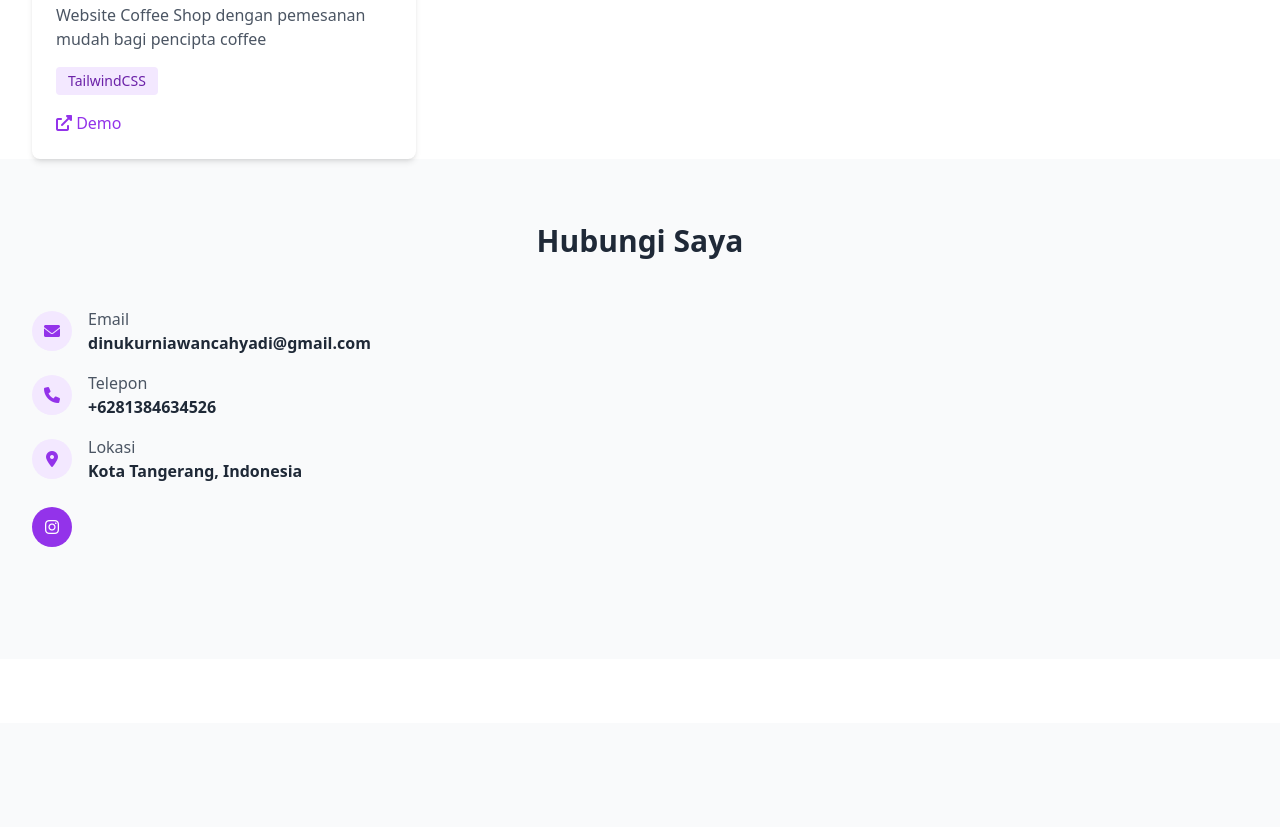
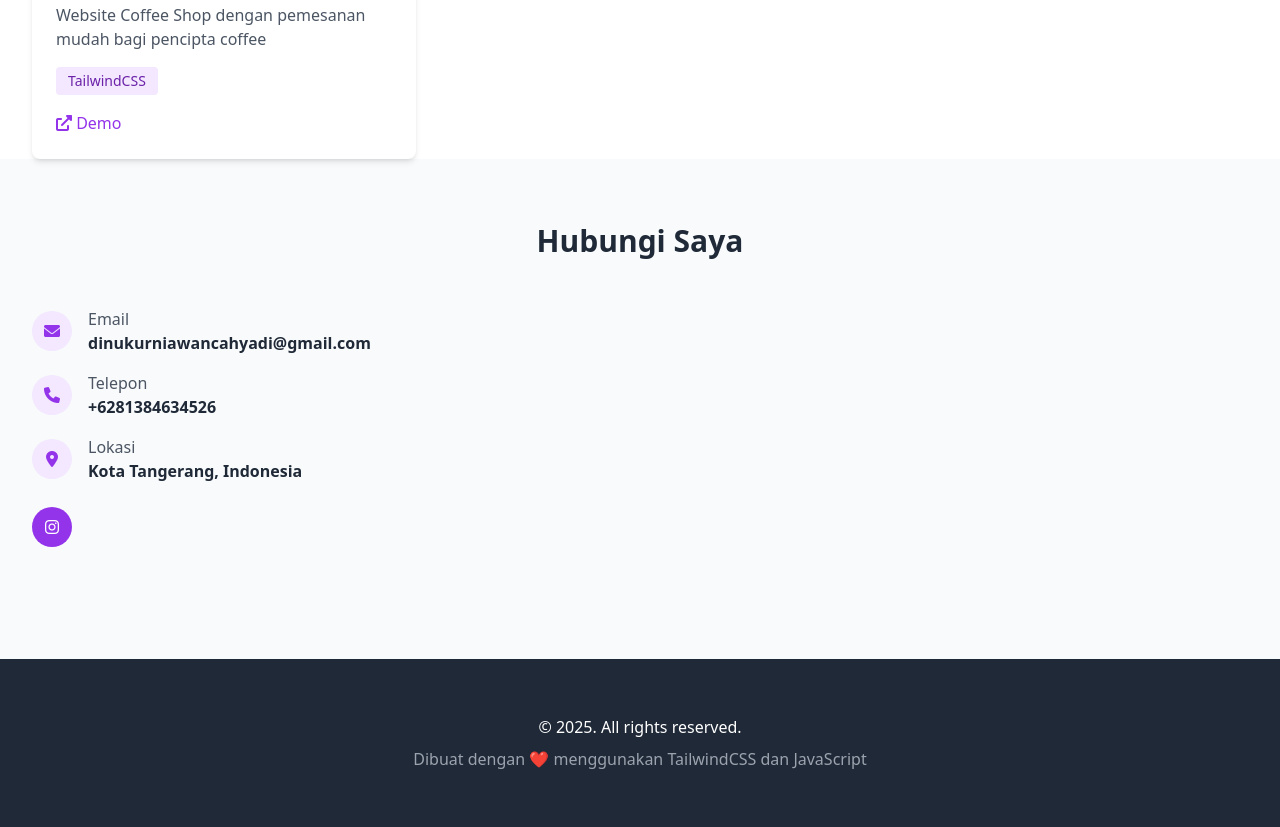
Before and after one commit to DinuKurniawan/Portofolio, a website: page index.html in a window 1280 px wide. Shown: the part 2305-3132 px from the top of the page. Before the commit the page ends 3028 px from the top, so only its background shows below. Drawn offline with nearby package versions, Linux system fonts and the light colour scheme.

Commit message:
ubah index

```diff
--- a/index.html
+++ b/index.html
@@ -763,7 +763,7 @@
       </section>
 
       <!-- Footer -->
-      <!-- <footer class="bg-gray-800 text-white py-14 -mb-24">
+      <footer class="bg-gray-800 text-white py-14 -mb-24">
         <div class="max-w-7xl mx-auto px-4 sm:px-6 lg:px-8">
           <div class="text-center cursor-default">
             <p>&copy; 2025. All rights reserved.</p>
@@ -772,7 +772,7 @@
             </p>
           </div>
         </div>
-      </footer> -->
+      </footer>
 
       <script src="https://cdn.tailwindcss.com"></script>
       <script src="./public/script.js"></script>
```
